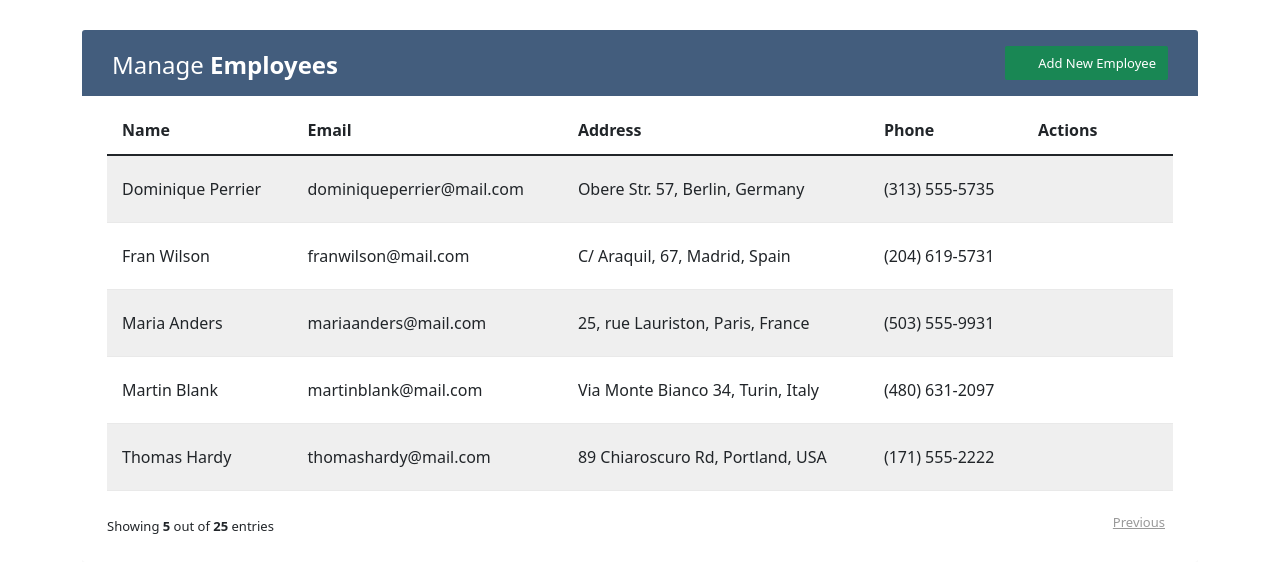
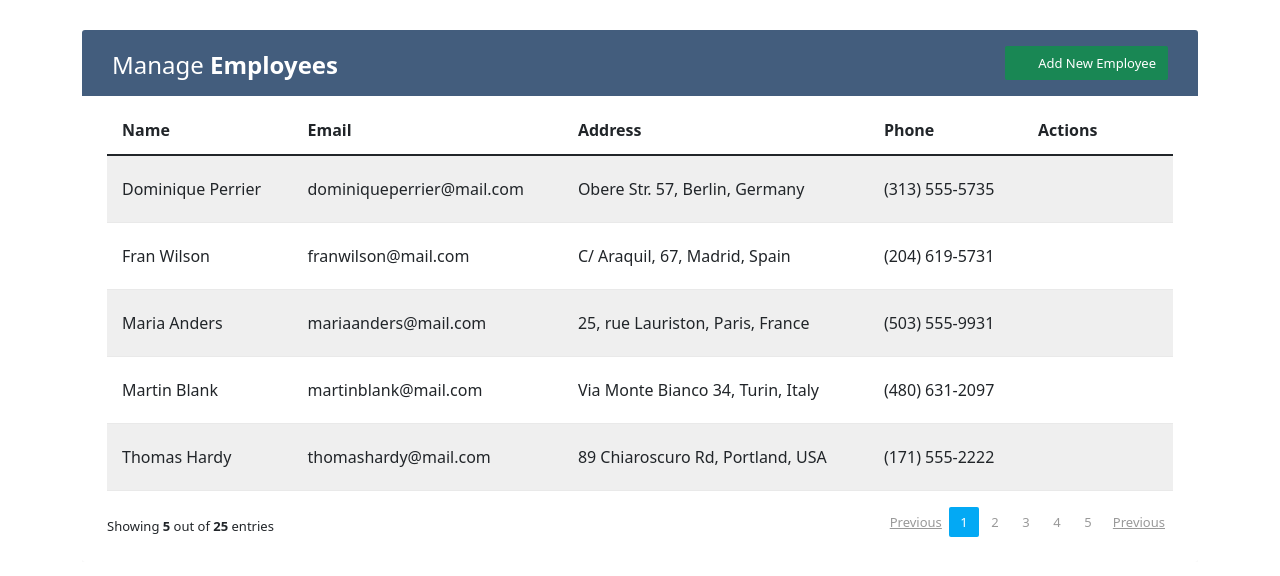
Before and after one commit to OzanEmreDikbas/hooks, a React (Create React App) app: page / in a window 1280 px wide. Shown: the top 576 px of the page. Built offline with nearby package versions, Linux system fonts and the light colour scheme.

Commit message:
6. commit.

```diff
--- a/src/components/Pagination.js
+++ b/src/components/Pagination.js
@@ -23,6 +23,18 @@ const Pagination = () => {
         <li className={`${currentButton === 1 ? 'page-item disabled' : 'page-item'}`}>
           <a href='#!' className='page-item'
           onClick={() => setCurrentButton((prev) => prev === 1 ? prev : prev - 1 )}>Previous</a>
+        </li>
+        {
+            numOfPages.map((page, index) => {
+                return (
+                <li key={index} className={`${currentButton === page ? 'page-item active' : 'page-item'}`}><a href='#' className='page-link'>{page}</a>
+                </li>
+                )
+            })
+        }
+        <li className={`${currentButton === numOfPages.lenght ? 'page-item disabled' : 'page-item'}`}>
+          <a href='#!' className='page-item'
+          onClick={() => setCurrentButton((prev) => prev === numOfPages.lenght ? prev : prev + 1 )}>Previous</a>
         </li>
 
       </ul>
```
